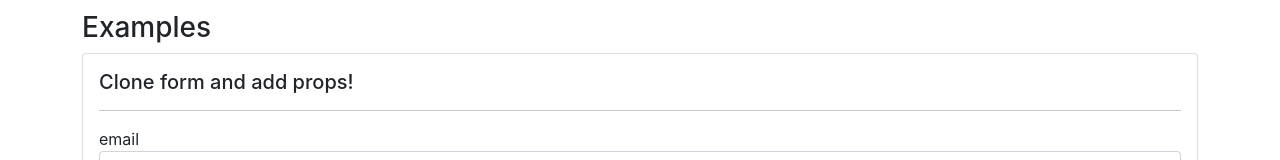
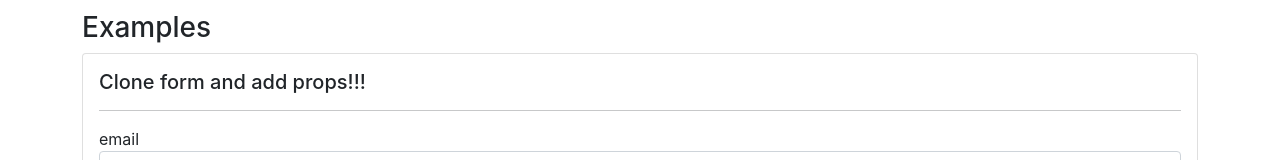
Before and after one commit to novik-developer/start-hooks, a React (Create React App) app: page /children in a window 1280 px wide. Shown: the part 414-574 px from the top of the page. Built offline with nearby package versions, Linux system fonts and the light colour scheme.

Commit message:
develop1

```diff
--- a/src/app/components/examples/children/reactChildrenExample.jsx
+++ b/src/app/components/examples/children/reactChildrenExample.jsx
@@ -35,7 +35,7 @@ FormComponent.propTypes = {
 const ReactChildrenExample = () => {
     return (
         <CardWrapper>
-            <SmallTitle>Clone form and add props!</SmallTitle>
+            <SmallTitle>Clone form and add props!!!</SmallTitle>
             <Divider />
             <FormComponent>
                 <TextField name="email" label="email" />
```
